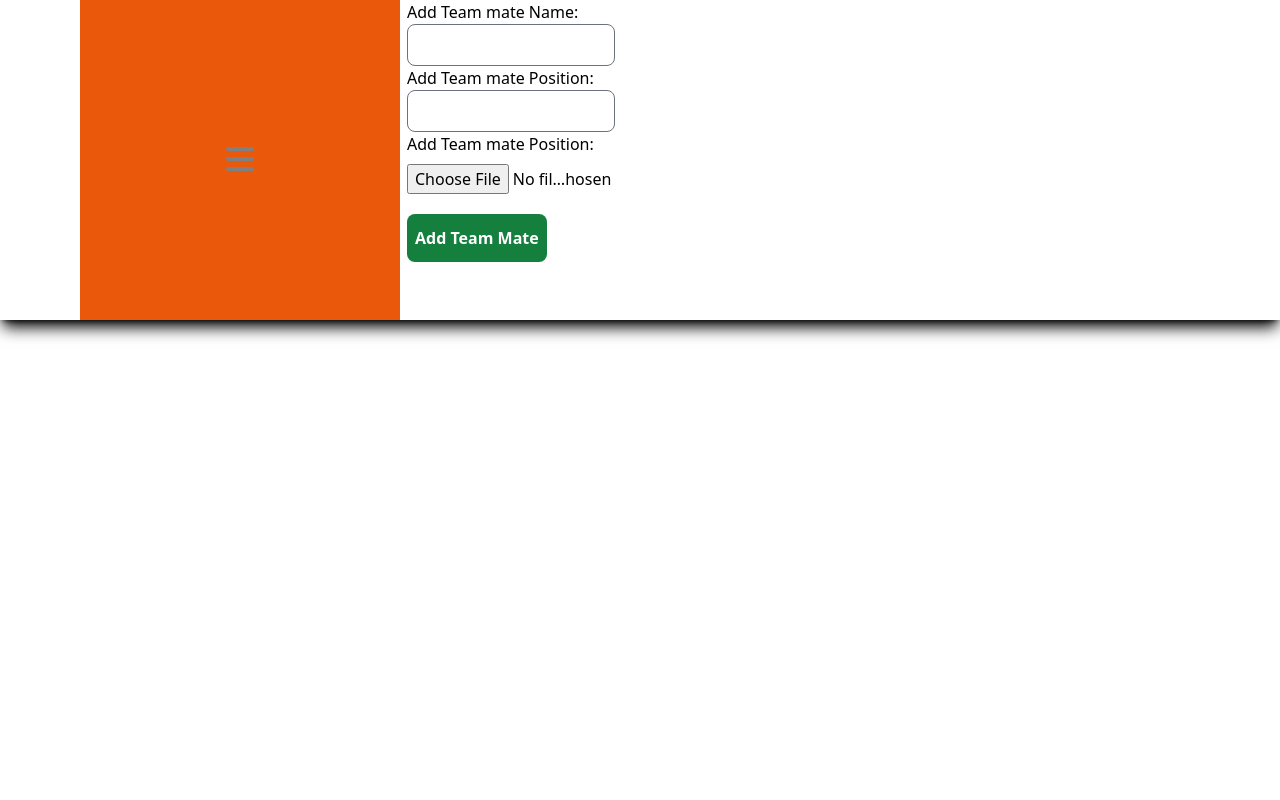
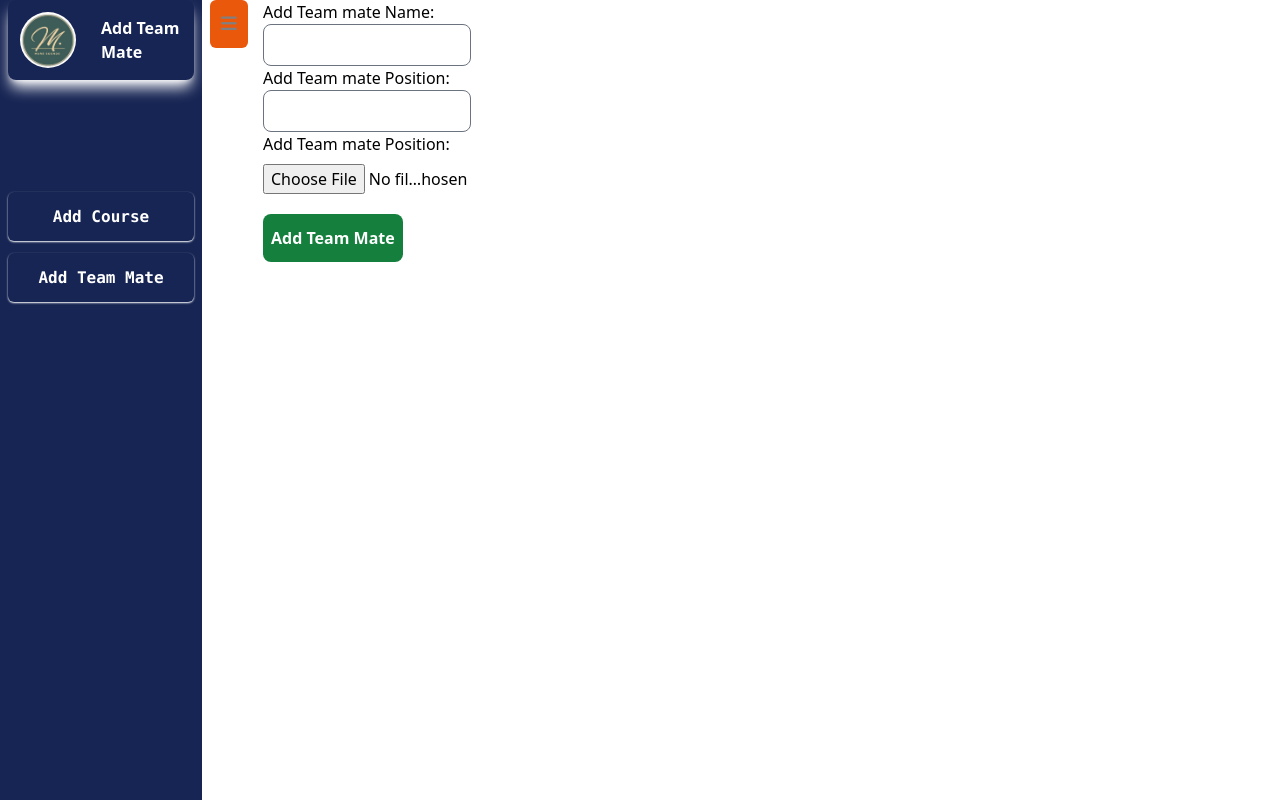
Before and after one commit to ngoga-innocent/MreSounds, a Django app: page /staff/addteammate in a window 1280 px wide. Run offline with Django 4.2, Linux system fonts and the light colour scheme; style sheets or scripts are compiled from the project's sources; parts of the project's set-up code (start-up, migrations or seed data) failed here and were passed over; some libraries are stand-ins or nearby versions.

Commit message:
trying to add features

```diff
--- a/Home/templates/Staff/Dashboard.html
+++ b/Home/templates/Staff/Dashboard.html
@@ -59,9 +59,9 @@
 <!-- ... (Your existing HTML) -->
 
 
-    <div class="flex flex-row shadow-lg shadow-black z-30  ">
+    <!-- <div class="flex flex-row shadow-lg shadow-black z-30  ">
         <div class="flex flex-row items-start">
-            <div class="opacity-0 hidden transition ease-in duration-500 fixed" id="menu" style="height: 100vh;">
+            <div class=" transition ease-in duration-500 fixed" id="menu" style="height: 100vh;">
             <div class="flex flex-col bg-gradient-to-r from-green-600 to-green-900 p-3  min-h-screen overflow-y-auto " style="overflow-y: auto;" >
 
 
@@ -69,7 +69,7 @@
                     <li class="mb-28 p-3 bg-blue-950 rounded-lg z-10 shadow-lg shadow-white">
                     <div class="grid lg:grid-cols-2 items-center justify-center">
                         <img src="{% static 'logo.png' %}" alt="" class="h-14 rounded-full">
-                        <h1 class="text-white font-bold">{% block page %}{% endblock %}</h1>
+
                     </div>
                     </li>
                     <li class="z-20 shadow-sm shadow-white p-3
@@ -122,12 +122,46 @@
 
             </div>
             </div>
-            <button id="toggleMenu" class="ml-20 p-2 h-[20rem] w-[20rem] bg-orange-600">
-            <i class="fa fa-bars" aria-hidden="true"  style="font-size: xx-large; color: gray;"></i>
+            <button id="toggleMenu" class="ml-20 p-2  bg-orange-600 ">
+            <i class="fa fa-bars" aria-hidden="true"  style="font-size: large; color: gray;"></i>
             </button>
         </div>
 
-        <div class=" grid col-span-6">{%block content  %}{% endblock %}</div>
+
+    </div> -->
+    <div class="flex flex-row h-screen max-h-screen overflow-scroll ">
+        <div class=" w-[20%] max-w-[20%] flex flex-row ">
+            <ul class=" w-[98%] px-2 bg-blue-950" id="menu">
+                <li class="mb-28 p-3 bg-blue-950 rounded-lg z-10 shadow-lg shadow-white">
+                    <div class="grid lg:grid-cols-2 items-center justify-center">
+                        <img src="{% static 'logo.png' %}" alt="" class="h-14 rounded-full">
+                        <h1 class="text-white font-bold">{% block page %}{% endblock %}</h1>
+                    </div>
+                </li>
+
+                <li class="z-20 shadow-sm shadow-white p-3
+                        hover:bg-green-900 hover:transition hover:ease-in-out duration-200 hover:scale-125 items-center
+                        justify-center text-center rounded-md mb-3"><kbd><a href="{% url 'addcourse' %}" class="text-white
+                        font-bold hover:text-orange-600 ">Add Course</a></kbd>
+                </li>
+
+                <li class="z-20 shadow-sm shadow-white p-3
+                        hover:bg-green-900 hover:transition hover:ease-in-out duration-200 hover:scale-125 items-center
+                        justify-center text-center rounded-md mb-3">
+                        <kbd>
+                            <a href="{% url 'add_team_mate' %}" class="text-white
+                        font-bold hover:text-orange-600 ">Add Team Mate
+                    </a></kbd>
+                </li>
+            </ul>
+            <button id="toggleMenu" class="h-12 w-12 mx-2 items-center  bg-orange-600 rounded-md">
+            <i class="fa fa-bars" aria-hidden="true"  style="font-size: large; color: gray;"></i>
+            </button>
+        </div>
+        <div class="">
+            {% block content %}{% endblock %}
+        </div>
+
     </div>
     <script>
         $(document).ready(function(){
@@ -138,7 +172,7 @@
 
                 if(!menuhidden){
                     $('#toggleMenu i').removeClass('fa-bars').addClass('fa-times')
-                    $('#menu').addClass('transition-opacity ease-in-out duration-300  animate-spin')
+                    $('#menu').addClass('transition-opacity ease-in-out duration-300  ')
                 }
                 else{
                     $('#toggleMenu i').removeClass('fa-times').addClass('fa-bars')
--- a/MureSounds/settings.py
+++ b/MureSounds/settings.py
@@ -100,7 +100,7 @@ DATABASES = {
         'NAME': BASE_DIR / 'db.sqlite3',
     }
 }
-DATABASES['default']=dj_database_url.parse('postgres://muresoundstudio_user:1wvUHEO6q1GOyqYjlUByFGjDOZqlKObD@dpg-cn15vmmn7f5s73fe5ad0-a.oregon-postgres.render.com/muresoundstudio')
+#DATABASES['default']=dj_database_url.parse('postgres://muresoundstudio_user:1wvUHEO6q1GOyqYjlUByFGjDOZqlKObD@dpg-cn15vmmn7f5s73fe5ad0-a.oregon-postgres.render.com/muresoundstudio')
 # database_url=os.environ.get("DATABASE_URL")
 #DATABASES["default"]=dj_database_url.parse(database_url)
 # Password validation
```
Also changed, not shown: Staff/models.py (+4 -4 lines), theme/static/css/dist/styles.css (+41 -12 lines), Staff/migrations/0001_initial.py, Staff/migrations/0002_course_author.py (deleted), db.sqlite3, media/Course_Thumbnail/istockphoto-1045440394-612x612.jpg (added), media/Course_Thumbnail/istockphoto-1045440394-612x612_BdqNbB0.jpg (added), media/Course_Thumbnail/istockphoto-1045440394-612x612_jo19Bh7.jpg (added), media/Course_Thumbnail/istockphoto-1045440394-612x612_wnYiIKW.jpg (added).
